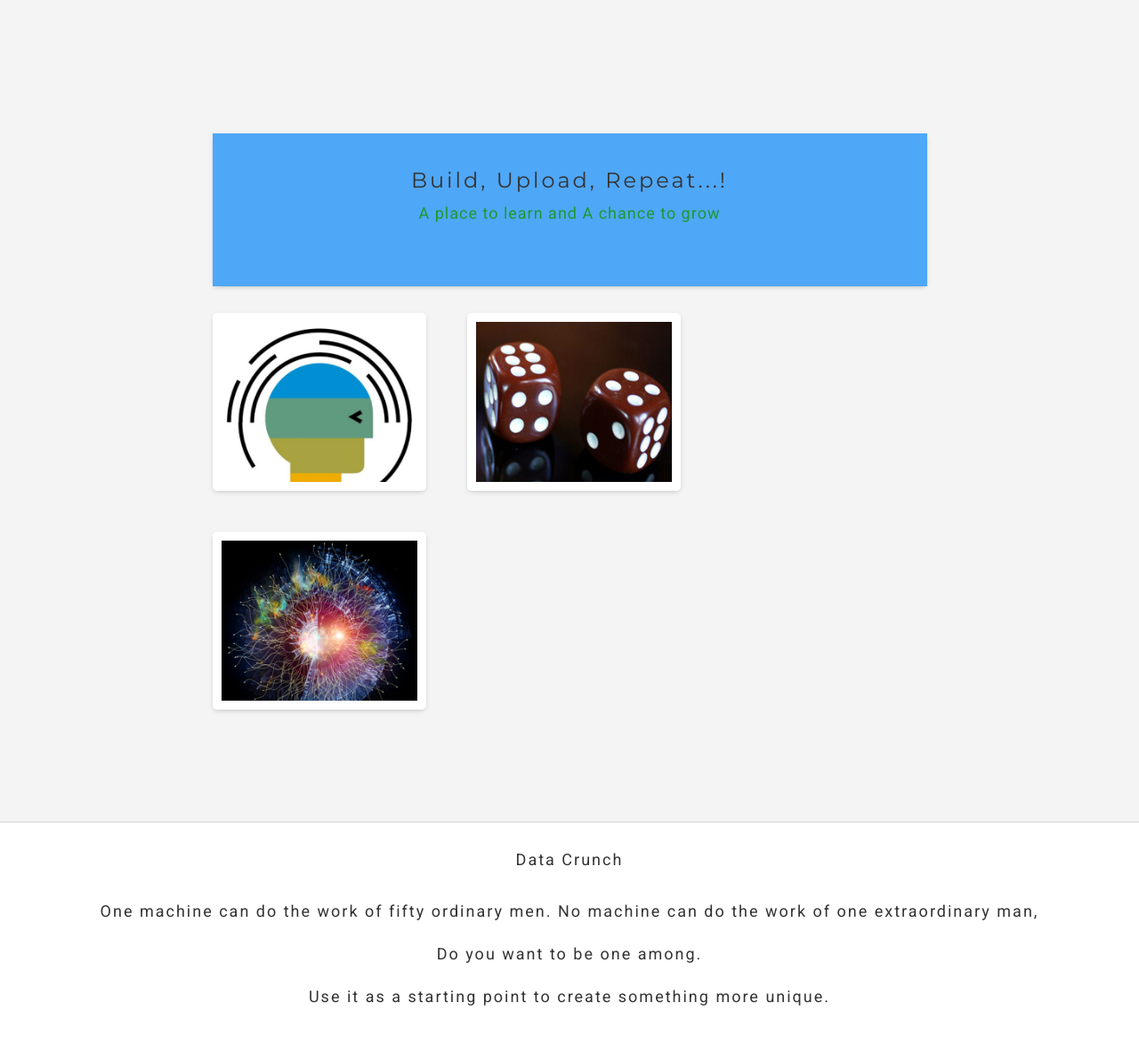
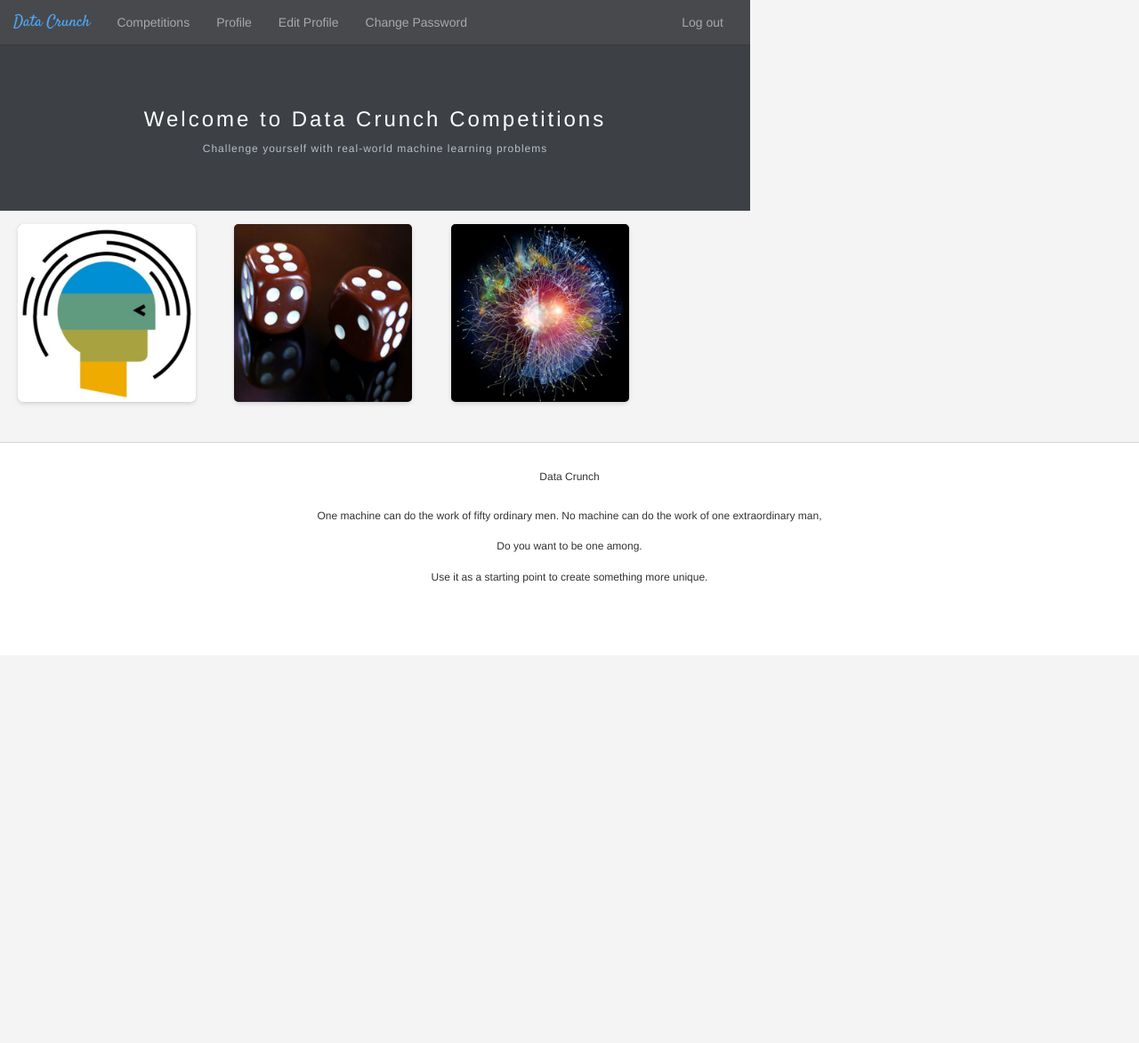
Before and after one commit to NuthanReddy/Automl, a Django app: page / in a window 1280 px wide. Shown: the whole page at 89% size. After the commit the page ends 656 px from the top, so only its background shows below. Run offline with Django 3.2, Linux system fonts and the light colour scheme; a user stored in the database is signed in; data comes from the database, SQL or seed files in the repository; both versions use the stored data as it was after the commit; some libraries are stand-ins or nearby versions.

Commit message:
partly working 2 - look

```diff
--- a/accounts/templates/accounts/edit_profile.html
+++ b/accounts/templates/accounts/edit_profile.html
@@ -6,13 +6,16 @@
 {% endblock %}
 
 {% block body %}
-    <div class="container">
+    <div class="container" style="display: table">
+        <div style="margin:auto; display: table-cell; text-align: center;">
+            <br>
         <form method="post">
             {% csrf_token %}
             {{ form.as_p }}
             <button type="submit">Submit</button>
         </form>
         <br>
+        </div>
     </div>
 
 {% endblock %}
--- a/accounts/templates/accounts/login.html
+++ b/accounts/templates/accounts/login.html
@@ -1,7 +1,8 @@
 {% extends 'base.html' %}
 
 {% block body %}
-    <div class="container">
+    <div class="container" style="display: table;">
+        <div style="margin:auto; display: table-cell; text-align: center;">
         <h1>Welcome</h1>
         <p>
             You can log in here!
@@ -12,5 +13,6 @@
             {{ form.as_p }}
             <button type="submit">Login</button>
         </form>
+        </div>
     </div>
 {% endblock %}
--- a/accounts/templates/accounts/logout.html
+++ b/accounts/templates/accounts/logout.html
@@ -1,10 +1,12 @@
 {% extends 'base.html' %}
 
 {% block body %}
-    <div class="container">
+    <div class="container" style="display: table;">
+        <div style="margin:auto; display: table-cell; text-align: center;">
         <h1>Logged out</h1>
         <p>
             You have logged out!
         </p>
+        </div>
     </div>
 {% endblock %}
--- a/accounts/templates/accounts/profile.html
+++ b/accounts/templates/accounts/profile.html
@@ -6,7 +6,8 @@
 {% endblock %}
 
 {% block body %}
-    <div class="container">
+    <div class="container" style="display: table">
+        <div style="margin:auto; display: table-cell; text-align: center;">
         <h1>Profile</h1>
         <p>Username: {{ user }}</p>
         <p>First name: {{ user.first_name }}</p>
@@ -19,6 +20,7 @@
         {% if user.userprofile.image %}
             <img src="{{ user.userprofile.image.url }}" width="240">
         {% endif %}
+        </div>
     </div>
 
 {% endblock %}
--- a/accounts/templates/accounts/reg_form.html
+++ b/accounts/templates/accounts/reg_form.html
@@ -2,11 +2,13 @@
 
 {% block body %}
     <div class="container">
+        <div style="margin:auto; display: table-cell; text-align: center;">
         <h1>Register</h1>
         <form method="post">
             {% csrf_token %}
             {{ form.as_p }}
             <button type="submit">Submit</button>
         </form>
+        </div>
     </div>
 {% endblock %}
--- a/accounts/templates/admin/base_site.html
+++ b/accounts/templates/admin/base_site.html
@@ -1,4 +1,4 @@
-{% extends 'admin/base.html' %}
+{% extends 'base.html' %}
 
 {% block branding %}
     <h1>Admin</h1>
--- a/comp/static/comp/css/automl.css
+++ b/comp/static/comp/css/automl.css
@@ -4,34 +4,57 @@
     transition: 0.3s cubic-bezier(0.75, 0, 0.2, 1), color 0.3s ease;
 }
 
+.navbar {
+    margin: 0px;
+    border-radius: 0px;
+    background-color: #47494D;
+}
+
+a.navbar-brand {
+    font-family: 'Satisfy', cursive;
+    color: #4fa7f7 !important;
+}
+
+a.navbar-brand:hover {
+    font-family: 'Satisfy', cursive;
+    color: #4fa7f7 !important;
+}
+
+.navbar-default {
+    border: 0px;
+}
+
+.navbar-default .navbar-nav > li > a {
+    font-family: "Helvetica Neue";
+    font-size: 14px;
+    color: #a9a9a9;
+    font-weight: 500;
+}
+
+.navbar-default .navbar-nav > li > a:hover {
+    font-family: "Helvetica Neue";
+    font-size: 14px;
+    color: #FFF;
+    font-weight: 500;
+}
+
+.row {
+    margin-top: 10px;
+}
+
 .rela-block {
     display: block;
     position: relative;
-    margin: auto;
-    top: 0;
-    left: 0;
-    right: 0;
-    bottom: 0;
 }
 
 .rela-inline {
     display: inline-block;
     position: relative;
-    margin: auto;
-    top: 0;
-    left: 0;
-    right: 0;
-    bottom: 0;
 }
 
 .floated {
     display: inline-block;
     position: relative;
-    margin: auto;
-    top: 0;
-    left: 0;
-    right: 0;
-    bottom: 0;
     float: left;
 }
 
@@ -78,11 +101,9 @@
 }
 
 body {
-    font-family: "Roboto";
-    font-size: 18px;
-    letter-spacing: 2px;
+    font-family: "Helvetica Neue";
+    font-size: 12px;
     font-weight: 400;
-    line-height: 24px;
     background-color: #f4f4f4;
 }
 
@@ -416,37 +403,31 @@
 
 .container {
     z-index: 1;
-    width: 92%;
-    max-width: 1126px;
+    width: 100%;
+    margin: 0px;
+    padding: 0px;
     background-color: #f4f4f4;
-    margin: 10px auto;
-    padding: 70px 0;
 }
 
 .profile-card {
-    width: calc(100% - 40px);
-    padding-top: 10px;
-    padding-bottom: 50px;
-    margin: 70px auto 30px;
-    background-color: #4fa7f7;
-    box-shadow: 0 2px 6px -2px rgba(0, 0, 0, 0.26);
+    width: 100%;
+    background-color: #3D4045;
+    border-top: 1px solid #38393C;
+    color: white;
+    padding: 40px;
+    margin-bottom: 15px;
 }
 
 .profile-pic {
     display: none;
     position: absolute;
     margin: 0;
-    top: -90px;
-    left: 50%;
-    right: 0;
-    bottom: 0;
     -webkit-transform: translateX(-50%);
     transform: translateX(-50%);
     height: 180px;
     width: 180px;
-    border: 10px solid #fff;
+    border: 0px solid #fff;
     border-radius: 100%;
-    background: url("https://s.gravatar.com/avatar/c559a80eb90c6e13161853298925c61a?s=80") center no-repeat;
     background-size: cover;
 }
 
@@ -457,8 +438,8 @@
 }
 
 .user-name {
-    font-family: "Montserrat";
-    font-size: 24px;
+    font-family: "Helvetica Neue";
+    font-size: 20px;
     letter-spacing: 3px;
     font-weight: 400;
     line-height: 30px;
@@ -467,7 +448,7 @@
 
 .user-desc {
     letter-spacing: 1px;
-    color: #1d9932;
+    color: #b7bfc5;
 }
 
 .profile-card-stats {
@@ -499,13 +480,12 @@
 }
 
 .image {
-    width: 240px;
+    width: 200px;
     height: 200px;
     cursor: pointer;
     margin: 0 20px 40px;
     overflow: hidden;
     border-radius: 5px;
-    border: 10px solid #fff;
     box-shadow: 0 2px 6px -2px rgba(0, 0, 0, 0.26);
     background-color: rgba(0, 0, 0, 0.4);
     background-size: cover !important;
--- a/comp/static/comp/css/style.css
+++ b/comp/static/comp/css/style.css
@@ -10,14 +10,6 @@
     list-style: none;
 }
 
-.navbar {
-    border-radius: 0;
-}
-
-.navbar-brand {
-    font-family: 'Satisfy', cursive;
-}
-
 .glyphicon-star {
     color: #CCCCCC;
     font-size: 16px;
--- a/comp/templates/comp/base.html
+++ b/comp/templates/comp/base.html
@@ -1,5 +1,4 @@
-<!DOCTYPE html>
-<html lang="en">
+<html>
 <head>
     <meta charset="UTF-8">
     <title>{% block title %}Data Crunch{% endblock %}</title>
@@ -18,45 +17,59 @@
     <link href="https://fonts.googleapis.com/css?family=Montserrat|Roboto:300,400|Yellowtail" rel="stylesheet">
 </head>
 <body>
-<title> Vinayaka swami</title>
-<div class="overlay">
-    <div class="abs-center overlay-card">
-        <div class="close">X</div>
-        <div class="floated overlay-image">
-            <div class="abs-center post-image"></div>
-        </div>
-        <div class="floated overlay-desc">
-            <div class="rela-block desc-title"></div>
-            <div class="rela-block desc-author"></div>
-            <div class="rela-block desc-desc"></div>
-        </div>
-    </div>
-</div>
-<div class="nav-bar">
-    <div class="horz-center nav-container">
-        <div class="floated logo"><a href="{% url 'comp:index' %}">Data Crunch</a></div>
-        <ul class="floated nav-div nav-links">
-            <li class="rela-inline"><a href="{% url 'comp:index' %}">Competitions</a></li>
-        </ul>
-        <ul class="floated right nav-div nav-links">
-            <li class="rela-inline menu-toggle"><a href="{% url 'accounts:logout' %}">Logout</a></li>
-        </ul>
-        <!--
-         <ul class="floated right nav-div">
-          <li class="rela-inline menu-toggle"><a href="% url 'accounts:view_profile' user %}">/a></li>
-         </ul>
-         -->
-        <div class="menu-card">
-            <div class="abs-center menu-background"></div>
-            <div class="menu-content">
-                <ul class="menu-links sub-nav-links">
-                    <li class="rela-block">My Profile</li>
-                </ul>
+<div class="container">
+    <nav class="navbar navbar-default">
+        <div class="container-fluid">
+            <div class="navbar-header">
+                <button type="button" class="navbar-toggle collapsed" data-toggle="collapse" data-target="#navbar"
+                        aria-expanded="false" aria-controls="navbar">
+                    <span class="sr-only">Toggle navigation</span>
+                    <span class="icon-bar"></span>
+                    <span class="icon-bar"></span>
+                    <span class="icon-bar"></span>
+                </button>
+                <a class="navbar-brand" href="/">Data Crunch</a>
             </div>
-        </div>
-    </div>
+            <div id="navbar" class="navbar-collapse collapse">
+                {% if user.is_authenticated %}
+                    <ul class="nav navbar-nav">
+                        <li><a href="{% url 'comp:index' %}">Competitions</a></li>
+                        <li><a href="{% url 'accounts:view_profile' %}">Profile</a></li>
+                        <li><a href="{% url 'accounts:edit_profile' %}">Edit Profile</a></li>
+                        <li><a href="{% url 'accounts:change_password' %}">Change Password</a></li>
+                    </ul>
+                    <ul class="nav navbar-nav navbar-right">
+                        <li><a href="{% url 'accounts:logout' %}">Log out</a></li>
+                    </ul>
+                {% else %}
+                    <ul class="nav navbar-nav">
+                        <li><a href="{% url 'accounts:reset_password' %}">Reset Password</a></li>
+                    </ul>
+                    <ul class="nav navbar-nav navbar-right">
+                        <li><a href="{% url 'accounts:login' %}">Login</a></li>
+                        <li><a href="{% url 'accounts:register' %}">Register</a></li>
+                    </ul>
+                {% endif %}
+            </div><!--/.nav-collapse -->
+        </div><!--/.container-fluid -->
+    </nav>
 </div>
 {% block body %}
 {% endblock %}
+
+<div class="rela-block footer">
+    <p>Data Crunch</p>
+    <br>
+    <p>One machine can do the work of fifty ordinary men. No machine can do the work of one extraordinary
+        man,<br><br> Do you want to be one among. <br><br>Use it as a starting point to create something more
+        unique.</p>
+</div>
 </body>
+<script
+        src="https://code.jquery.com/jquery-3.1.1.min.js"
+        integrity="sha256-hVVnYaiADRTO2PzUGmuLJr8BLUSjGIZsDYGmIJLv2b8="
+        crossorigin="anonymous"></script>
+<script src="https://maxcdn.bootstrapcdn.com/bootstrap/3.3.7/js/bootstrap.min.js"
+        integrity="sha384-Tc5IQib027qvyjSMfHjOMaLkfuWVxZxUPnCJA7l2mCWNIpG9mGCD8wGNIcPD7Txa"
+        crossorigin="anonymous"></script>
 </html>
--- a/comp/templates/comp/index.html
+++ b/comp/templates/comp/index.html
@@ -6,8 +6,10 @@
     <div class="rela-block container">
         <div class="rela-block profile-card">
             <div class="rela-block profile-name-container">
-                <div class="rela-block user-name" id="user_name"><h3>Build, Upload, Repeat...!</h3></div>
-                <div class="rela-block user-desc" id="user_description">A place to learn and A chance to grow</div>
+                <div class="rela-block user-name" id="user_name"><h3>Welcome to Data Crunch Competitions</h3></div>
+                <div class="rela-block user-desc" id="user_description">Challenge yourself with real-world machine
+                    learning problems
+                </div>
             </div>
         </div>
         <div class="rela-block content">
@@ -24,12 +26,5 @@
     </div>
     </div>
     </div>
-    <div class="rela-block footer">
-        <p>Data Crunch</p>
-        <br>
-        <p>One machine can do the work of fifty ordinary men. No machine can do the work of one extraordinary
-            man,<br><br> Do you want to be one among. <br><br>Use it as a starting point to create something more
-            unique.</p>
-    </div>
     </div>
 {% endblock %}
```
Also changed, not shown: other parts of comp/static/comp/css/automl.css (+27 -61 lines), accounts/templates/base.html (+24 -10 lines), comp/templates/mlearn/base_visitor.html (deleted, +0 -44 lines), comp/templates/mlearn/create_dataset.html (deleted, +0 -52 lines), comp/templates/mlearn/data.html (deleted, +0 -63 lines), comp/templates/mlearn/index.html (deleted, +0 -35 lines), db.sqlite3.
